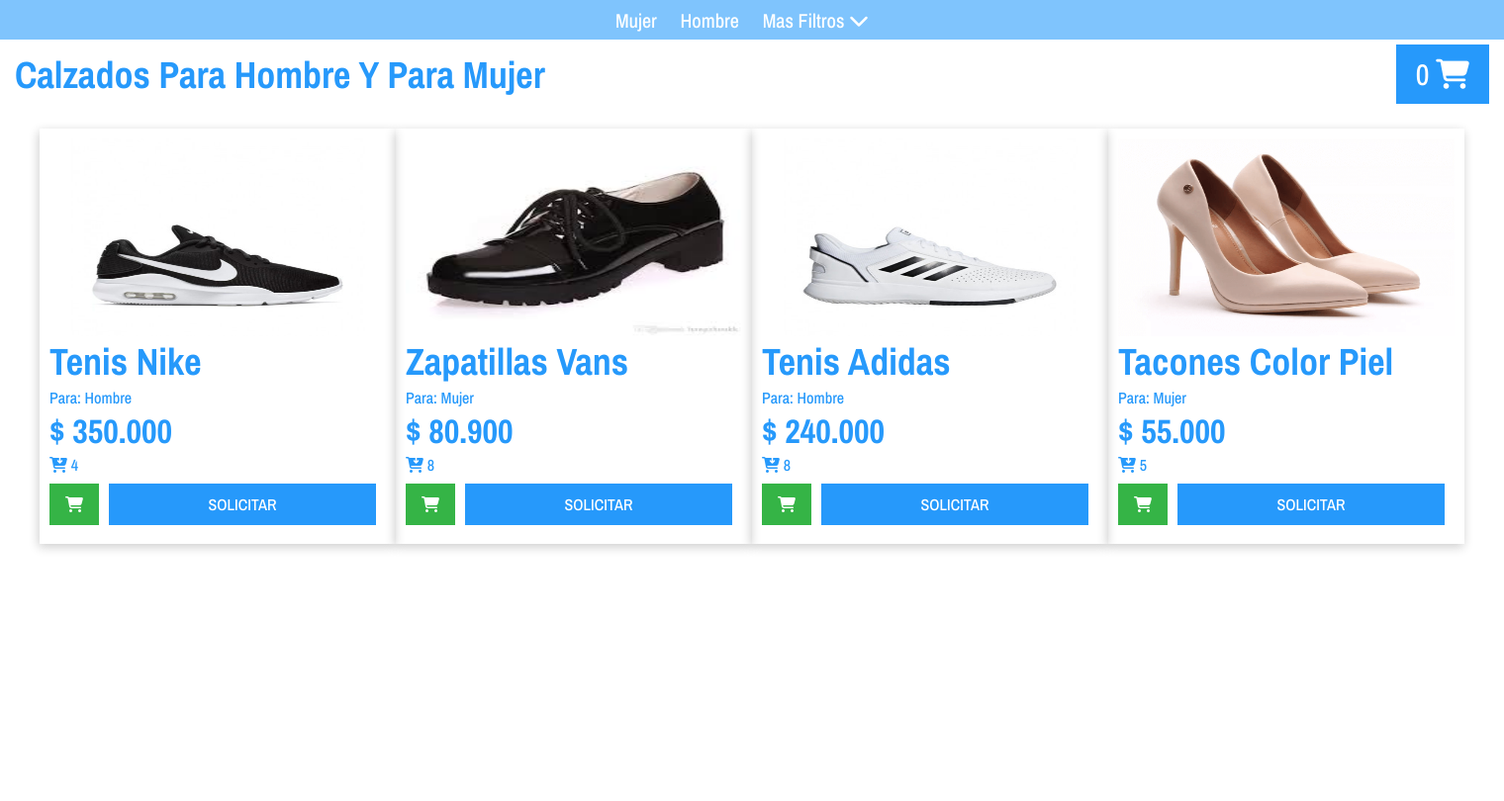
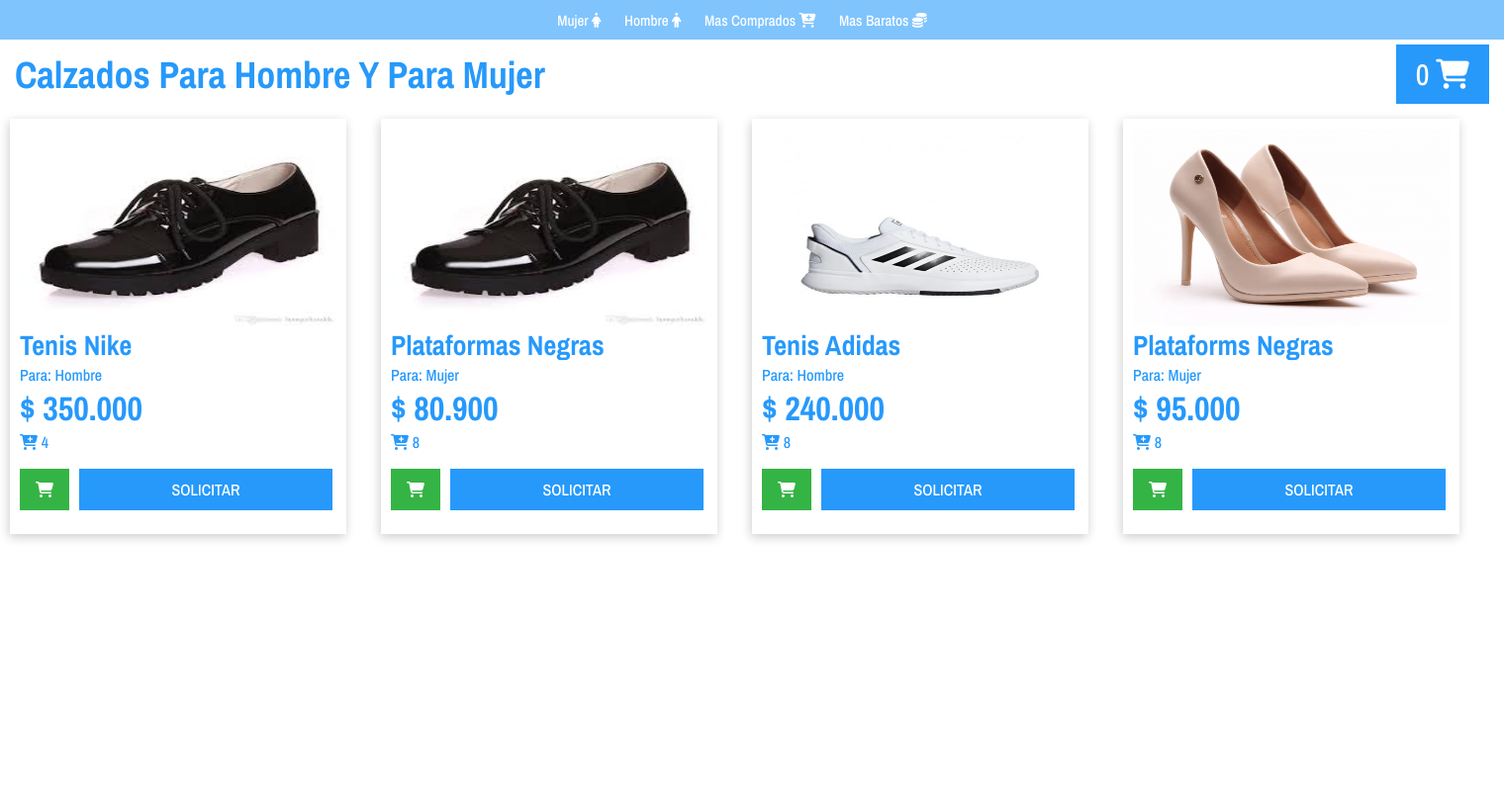
Before and after one commit to yaidercc/calzados_crisV2, a PHP site: page /cliente.php in a window 1520 px wide. Shown: the part 60-870 px from the top of the page at 99% size. Run offline with PHP 8.4, Linux system fonts and the light colour scheme; data that the repository does not hold is empty; some libraries are stand-ins or nearby versions.

Commit message:
front-end al 100%

```diff
--- a/Css/estilos.css
+++ b/Css/estilos.css
@@ -136,7 +137,7 @@
 }
 .filtros .nav a{
     margin-right: 2rem;
-    font-size: 2rem;
+    font-size: 1.5rem;
 }
 .filtros .nav a:hover{
     color:#2699FB ;
@@ -151,7 +152,7 @@
     color: #2699FB;
 }
 .principal .container{
-    padding:2rem 4rem;
+    padding:1rem;
     /*alinear horizontalmente*/
     display: grid;
     grid-template-columns: repeat(4,1fr);
@@ -159,15 +160,16 @@
 
 /*PRODUCTOS*/
 .principal .container .producto{
-    width: 36rem;
+    max-width: 34rem;
     height: 42rem;
     box-shadow: -1px 3px 10px 0px rgba(0, 0, 0, 0.2);/*sombra exterior*/
     display: grid;
-    grid-template-rows:20rem 13rem 8rem;
+    grid-template-rows:20rem 13rem auto;
     grid-template-areas: "imagen"
                         "descripcion"
                         "botones";
     padding: 1rem;
+    margin-right:1rem;
 }
 .principal .container .producto .botones{
     grid-area: botones;
@@ -210,6 +216,9 @@
     transition: background-color 0.5s;
     transform-origin: left;
 }
+.sol.v2{
+    width: 80%;
+}
 
 .sol:hover{
     background-color:#76b8f1 ;
@@ -222,6 +231,11 @@
 .precio{
     grid-area:descripcion;
     color: #2699FB;
+    height: 100%;
+
+}
+.precio h1{
+    font-size: 2.8rem;
 }
 .principal .cabeza-main{
     grid-area: cabezamain;
--- a/cliente.php
+++ b/cliente.php
@@ -5,7 +5,8 @@
     <meta name="viewport" content="width=device-width, initial-scale=1.0">
     <link href="https://fonts.googleapis.com/css2?family=Archivo+Narrow:wght@500;700&display=swap" rel="stylesheet">
     <link rel="stylesheet" href="css/estilos.css">
-    <title>Productos</title>
+    <link rel="icon" type="png" href="img/icon.png" />
+    <title>Inicio </title>
 </head>
 <body>
     <!--contenedor de la pagina-->
@@ -26,9 +27,10 @@
         <!--filtros-->
         <div class="filtros">
             <div class="nav">
-                <a href="#">mujer</a>
-                <a href="#">hombre</a>
-                <a href="#">mas filtros <i class="fas fa-chevron-down"></i></a>
+                <a href="#">mujer <i class="fas fa-female"></i></a>
+                <a href="#">hombre  <i class="fas fa-male"></i></a>
+                <a href="#">mas comprados <i class="fas fa-cart-plus"></i></a>
+                <a href="#">mas baratos <i class="fas fa-coins"></i></a>
             </div>
         </div>
 
@@ -47,16 +49,16 @@
             <div class="container">
                 <!--productos-->
                 <div class="producto">
-                    <img class="imagen" src="img/nike.jpg" height="100%" width="100%">
+                    <img class="imagen" src="img/plataformas.jpg" height="100%" width="100%">
                     <div class="precio">
                         <h1>tenis nike</h1>
                         <p>para: hombre</p>
                         <h2>$ 350.000</h2>
-                        <p><i class="fas fa-cart-arrow-down"></i> 4</p>
+                        <p><i class="fas fa-cart-plus"></i> 4</p>
                     </div>
                     <div class="botones">
                         <a href="#" class="car"><i class="fas fa-shopping-cart"></i></a>
-                        <a href="#" class="sol">SOLICITAR</a>
+                        <a href="#" class="sol v2">SOLICITAR</a>
                     </div>
 
                 </div>
@@ -64,14 +66,15 @@
                 <div class="producto">
                     <img class="imagen" src="img/plataformas.jpg" height="100%" width="100%">
                     <div class="precio">
-                        <h1>zapatillas vans</h1>
+                        <h1>plataformas negras</h1>
                         <p>para: mujer</p>
                         <h2>$ 80.900</h2>
-                        <p><i class="fas fa-cart-arrow-down"></i> 8</p>
+
+                        <p><i class="fas fa-cart-plus"></i> 8</p>
                     </div>
                     <div class="botones">
                         <a href="#" class="car"><i class="fas fa-shopping-cart"></i></a>
-                        <a href="#" class="sol">SOLICITAR</a>
+                        <a href="#" class="sol v2">SOLICITAR</a>
                     </div>
                 </div>
                 <div class="producto">
@@ -80,28 +83,27 @@
                         <h1>tenis adidas</h1>
                         <p>para: hombre</p>
                         <h2>$ 240.000</h2>
-                        <p><i class="fas fa-cart-arrow-down"></i> 8</p>
+                        <p><i class="fas fa-cart-plus"></i> 8</p>
                     </div>
                     <div class="botones">
                         <a href="#" class="car" ><i class="fas fa-shopping-cart"></i></a>
-                        <a href="#" class="sol">SOLICITAR</a>
+                        <a href="#" class="sol v2">SOLICITAR</a>
                     </div>
                 </div>
 
                 <div class="producto">
                     <img class="imagen" src="img/zapatos.png" height="100%" width="100%">
                     <div class="precio">
-                        <h1>tacones color piel</h1>
+                        <h1>plataforms negras</h1>
                         <p>para: mujer</p>
-                        <h2>$ 55.000</h2>
-                        <p><i class="fas fa-cart-arrow-down"></i> 5</p>
+                        <h2>$ 95.000</h2>
+                        <p><i class="fas fa-cart-plus"></i> 8</p>
                     </div>
                     <div class="botones">
-                        <a href="" class="car"><i class="fas fa-shopping-cart"></i></a>
-                        <a href="vista_producto.php" class="sol">SOLICITAR</a>
+                        <a href="#" class="car" ><i class="fas fa-shopping-cart"></i></a>
+                        <a href="vista_producto.php" class="sol v2">SOLICITAR</a>
                     </div>
                 </div>
-
             </div>
 
         </main>
@@ -111,10 +113,30 @@
             <div class="popup carro" id="productos">
                 <a href="#" id="btn-cerrar-popup1" class="btn-cerrar-popup"><i class="fas fa-times"></i></a>
                     <h1>carrito</h1>
-                    <form action="">
-                        <input class="btn-submit" id="sks" type="submit" value="entrar">
-                        <input class="btn-submit" type="submit" value="registro">
-                    </form>
+                    <scroll-container>
+                        <form action="">
+                            <scroll-page>
+                                <div class="pendientes">
+                                    <input type="hidden" name="idsc" value="<?php echo $mostrar['ID_COMPRA'] ?>">
+                                    <p class="desc"><strong>NOMBRE COMPRADOR:</p>
+                                    <p class="desc"><strong>NOMBRE PRODUCTO: </p>
+
+                                    <input type="submit" class="btn-submit" value="entregado">
+                                </div>
+                            </scroll-page>
+                            <form action="">
+                            <scroll-page>
+                                <div class="pendientes">
+                                    <input type="hidden" name="idsc" value="<?php echo $mostrar['ID_COMPRA'] ?>">
+                                    <p class="desc"><strong>NOMBRE PRODUCTO: </p>
+                                    <p class="desc"><strong>DIRECCION:</p>
+                                    <input type="submit" class="btn-submit" value="entregado">
+                                </div>
+                            </scroll-page>
+                            </form>
+                    </scroll-container>
+
+                    <input class="btn-submit" id="sks" type="submit" value="Vaciar">
             </div>
         </div>
 
@@ -125,7 +147,7 @@
         <!--pie de pagina-->
         <footer class="pie">
             <div class="redes">
-                <a href="#" class="red"><i class="fab fa-whatsapp-square"></i><span>3148582774</span></a>
+                <a href="#" class="red" ><i class="fab fa-whatsapp-square"></i><span>3148582774</span></a>
                 <a href="#" class="red"><i class="fab fa-facebook-square"></i><span>yaidercc.1</span></a>
                 <a href="#" class="red"><i class="fab fa-instagram-square"></i><span>@yaidercc</span></a>
             </div>
--- a/gestionar_producto.php
+++ b/gestionar_producto.php
@@ -5,7 +5,7 @@
     <meta name="viewport" content="width=device-width, initial-scale=1.0">
     <link href="https://fonts.googleapis.com/css2?family=Archivo+Narrow:wght@500;700&display=swap" rel="stylesheet">
     <link rel="stylesheet" href="css/estilos.css">
-
+    <link rel="icon" type="png" href="img/icon.png" />
     <title>Gestionar Producto</title>
 </head>
 <body>
```
Also changed, not shown: other parts of Css/estilos.css (+18 -8 lines), administrador.php (+11 -9 lines), index.php (+10 -11 lines), main.js (+23 -11 lines), vista_producto.php (+7 -6 lines).
